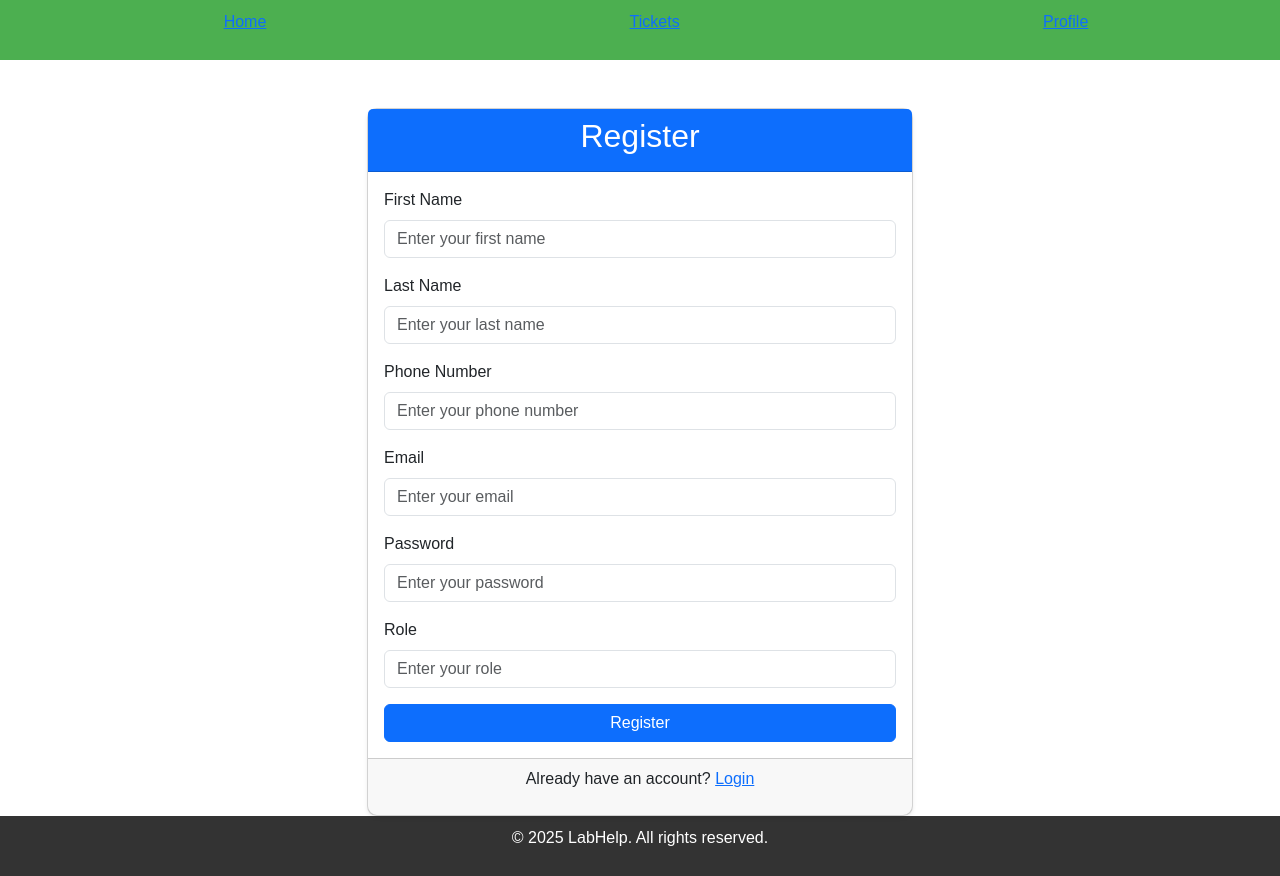
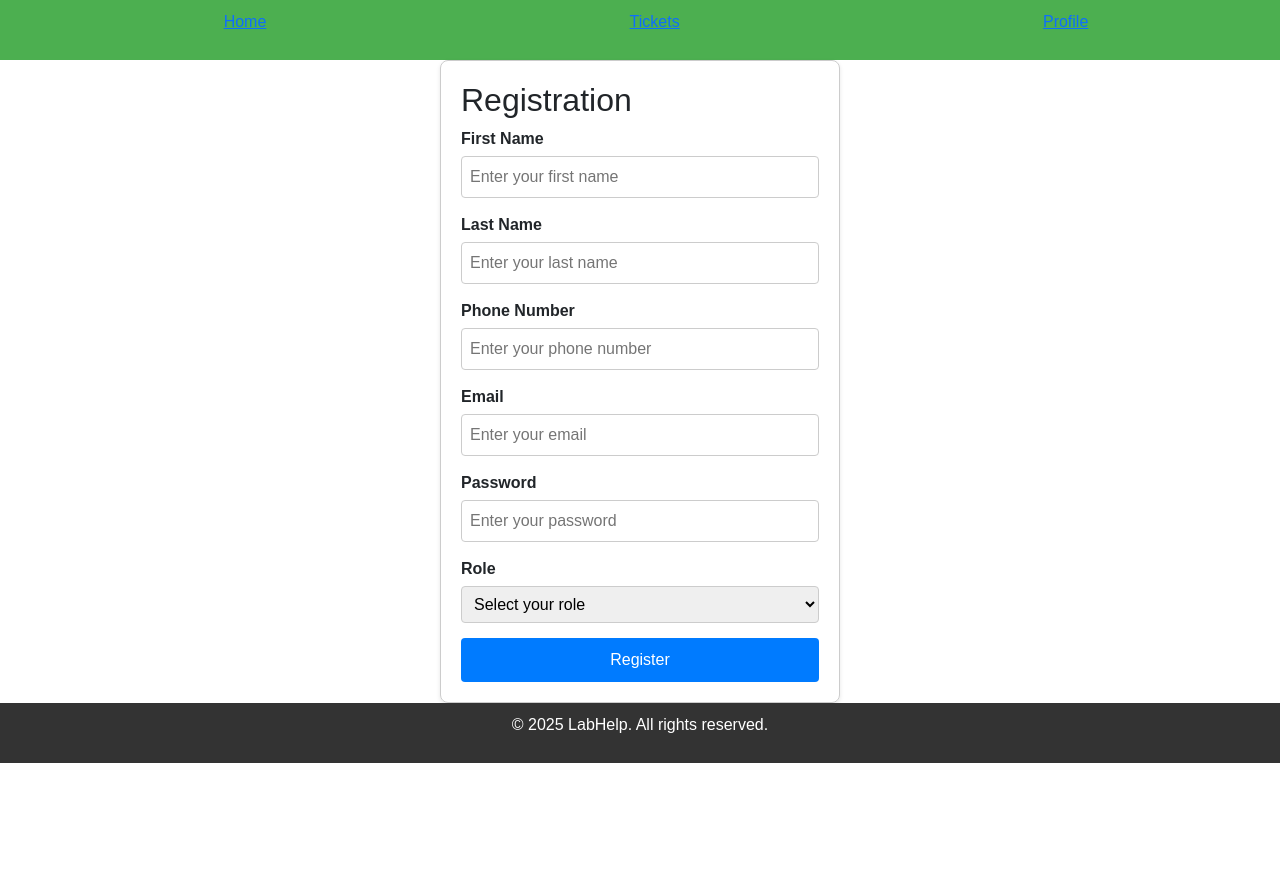
Before and after one commit to SharminNusrat/SPL-2, a Vue app in the folder frontend/: page /register in a window 1280 px wide. After the commit the page ends 800 px from the top, so only its background shows below. Built offline with nearby package versions, Linux system fonts and the light colour scheme.

Commit message:
registration part updated

```diff
--- a/frontend/src/views/RegisterPage.vue
+++ b/frontend/src/views/RegisterPage.vue
@@ -1,144 +1,222 @@
 <template>
-  <div class="register container mt-5">
-    <div class="row justify-content-center">
-      <div class="col-md-6">
-        <div class="card shadow-sm">
-          <div class="card-header bg-primary text-white text-center">
-            <h2>Register</h2>
-          </div>
-          <div class="card-body">
-            <form @submit.prevent="handleRegister">
-              <!-- First Name -->
-              <div class="mb-3">
-                <label for="fname" class="form-label">First Name</label>
+  <div class="registration-page">
+    <h2>Registration</h2>
+
+    <form @submit.prevent="handleSubmit">
+      <div class="form-group">
+        <label for="fname">First Name</label>
         <input
-                  id="fname"
-                  v-model="fname"
           type="text"
-                  class="form-control"
+          id="name"
+          v-model="formData.fname"
           placeholder="Enter your first name"
           required
         />
       </div>
-
-              <!-- Last Name -->
-              <div class="mb-3">
-                <label for="lname" class="form-label">Last Name</label>
+      <div class="form-group">
+        <label for="lname">Last Name</label>
         <input
-                  id="lname"
-                  v-model="lname"
           type="text"
-                  class="form-control"
+          id="name"
+          v-model="formData.lname"
           placeholder="Enter your last name"
           required
         />
       </div>
-
-              <!-- Phone Number -->
-              <div class="mb-3">
-                <label for="phn_no" class="form-label">Phone Number</label>
+      <div class="form-group">
+        <label for="phn_no">Phone Number</label>
         <input
-                  id="phn_no"
-                  v-model="phn_no"
           type="text"
-                  class="form-control"
+          id="name"
+          v-model="formData.phn_no"
           placeholder="Enter your phone number"
           required
         />
       </div>
-
-              <!-- Email -->
-              <div class="mb-3">
-                <label for="email" class="form-label">Email</label>
+      <div class="form-group">
+        <label for="email">Email</label>
         <input
+          type="email"
           id="email"
-                  v-model="email"
-                  type="email"
-                  class="form-control"
+          v-model="formData.email"
           placeholder="Enter your email"
           required
         />
       </div>
 
-              <!-- Password -->
-              <div class="mb-3">
-                <label for="password" class="form-label">Password</label>
+      <div class="form-group">
+        <label for="password">Password</label>
         <input
+          type="password"
           id="password"
-                  v-model="password"
-                  type="password"
-                  class="form-control"
+          v-model="formData.password"
           placeholder="Enter your password"
           required
         />
       </div>
 
-              <!-- Role -->
-              <div class="mb-3">
-                <label for="role" class="form-label">Role</label>
+      <div class="form-group">
+        <label for="role">Role</label>
+        <select id="role" v-model="formData.role" @change="handleRoleChange" required>
+          <option value="">Select your role</option>
+          <option value="student">Student</option>
+          <option value="teacher">Teacher</option>
+          <option value="technician">Technician</option>
+        </select>
+      </div>
+
+      <!-- Conditional Fields for Student -->
+      <div v-if="formData.role === 'student'">
+        <div class="form-group">
+          <label for="roll">Roll</label>
           <input
-                  id="role"
-                  v-model="role"
             type="text"
-                  class="form-control"
-                  placeholder="Enter your role"
+            id="roll"
+            v-model="formData.roleData.roll"
+            placeholder="Enter your roll number"
             required
           />
         </div>
 
-              <!-- Submit Button -->
-              <div class="d-grid">
-                <button type="submit" class="btn btn-primary">Register</button>
+        <div class="form-group">
+          <label for="registration">Registration Number</label>
+          <input
+            type="text"
+            id="registration"
+            v-model="formData.roleData.registration"
+            placeholder="Enter your registration number"
+            required
+          />
         </div>
-            </form>
-          </div>
-          <div class="card-footer text-center">
-            <p>Already have an account? <router-link to="/login">Login</router-link></p>
+
+        <div class="form-group">
+          <label for="batch">Batch</label>
+          <input
+            type="text"
+            id="batch"
+            v-model="formData.roleData.batch"
+            placeholder="Enter your batch"
+            required
+          />
         </div>
       </div>
+
+      <!-- Conditional Fields for Teacher -->
+      <div v-if="formData.role === 'teacher'">
+        <div class="form-group">
+          <label for="designation">Designation</label>
+          <input
+            type="text"
+            id="designation"
+            v-model="formData.roleData.designation"
+            placeholder="Enter your designation"
+            required
+          />
         </div>
       </div>
+
+      <!-- Conditional Fields for Technician -->
+      <div v-if="formData.role === 'technician'">
+        <div class="form-group">
+          <label for="expertise">Expertise</label>
+          <select id="expertise" v-model="formData.roleData.expertise" required>
+            <option value="">Select your expertise</option>
+            <option value="hardware">Hardware</option>
+            <option value="software">Software</option>
+            <option value="networking">Networking</option>
+          </select>
+        </div>
+      </div>
+
+      <button type="submit">Register</button>
+    </form>
   </div>
 </template>
 
 <script>
-import axios from 'axios';
-
 export default {
   data() {
     return {
-      fname: '',
-      lname: '',
-      phn_no: '',
-      email: '',
-      password: '',
-      role: '',
+      formData: {
+        name: "",
+        email: "",
+        password: "",
+        role: "",
+        roleData: {},
+      },
     };
   },
   methods: {
-    async handleRegister() {
+    handleRoleChange() {
+      // Reset role-specific data when role changes
+      this.formData.roleData = {};
+    },
+    async handleSubmit() {
       try {
-        const res = await axios.post('/api/auth/register', {
-          fname: this.fname,
-          lname: this.lname,
-          phn_no: this.phn_no,
-          email: this.email,
-          password: this.password,
-          role: this.role,
+        const response = await fetch("/api/auth/register", {
+          method: "POST",
+          headers: {
+            "Content-Type": "application/json",
+          },
+          body: JSON.stringify(this.formData),
         });
-        alert(res.data.success);
-        this.$router.push('/verify-email'); // Redirect to email verification page
+
+        const result = await response.json();
+
+        if (result.status === "success") {
+          alert("Registration successful! Please check your email to verify.");
+        } else {
+          alert(result.error || "An error occurred during registration.");
+        }
       } catch (error) {
-        console.error(error.response.data);
-        alert('Registration failed. Please try again.');
+        console.error("Error during registration:", error);
+        alert("Failed to register. Please try again later.");
       }
     },
   },
 };
 </script>
 
-<style>
-.register {
-  margin-top: 50px;
+<style scoped>
+.registration-page {
+  max-width: 400px;
+  margin: 0 auto;
+  padding: 20px;
+  border: 1px solid #ccc;
+  border-radius: 8px;
+  box-shadow: 0 2px 4px rgba(0, 0, 0, 0.1);
+}
+
+.form-group {
+  margin-bottom: 15px;
+}
+
+label {
+  display: block;
+  margin-bottom: 5px;
+  font-weight: bold;
+}
+
+input,
+select {
+  width: 100%;
+  padding: 8px;
+  border: 1px solid #ccc;
+  border-radius: 4px;
+  box-sizing: border-box;
+}
+
+button {
+  width: 100%;
+  padding: 10px;
+  background-color: #007bff;
+  color: white;
+  border: none;
+  border-radius: 4px;
+  cursor: pointer;
+}
+
+button:hover {
+  background-color: #0056b3;
 }
 </style>
```
Lines whose indentation alone changed are shown as unchanged.
